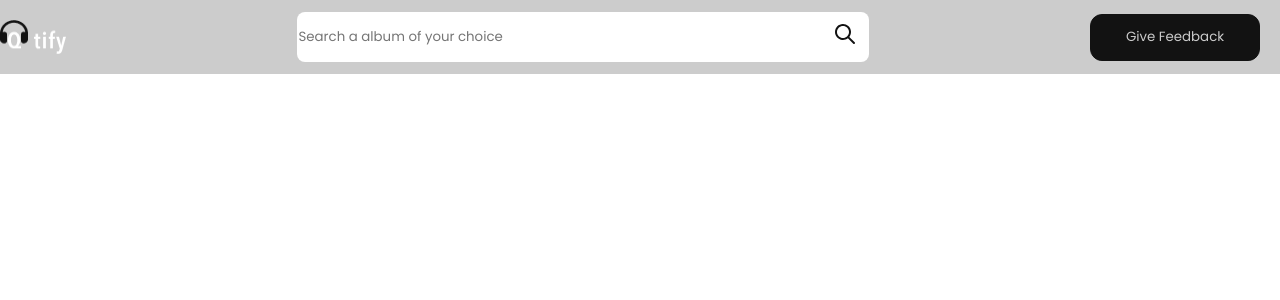
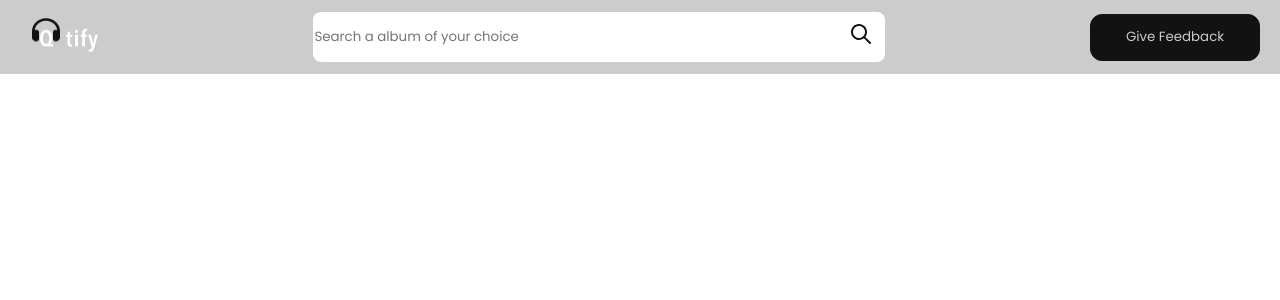
Before and after one commit to shivamsingla006/qtify, a React (Create React App) app in the folder qtify/: page / in a window 1280 px wide. Shown: the top 300 px of the page. Built offline with nearby package versions, Linux system fonts and the light colour scheme.

Commit message:
recent updates

```diff
--- a/qtify/src/App.js
+++ b/qtify/src/App.js
@@ -10,8 +10,7 @@ function App() {
     <div className={navBarContainerStyles.navbarcontainer}>
         {/* <NavBarComponent /> */}
         {/* <nav className={navBarContainerStyles.navbarcontainer}> */}
-           {/* <LogoComponent /> */}
-           <img className={navBarContainerStyles.logoCss} src={require('./assets/qtifyLogo.png')} />
+           <LogoComponent />
            <SearchInputField />
            <div>
            <ButtonComponent buttonStyle={searchStyle.giveFeedbackBtn} containIcon={false} text={'Give Feedback'} />
```
